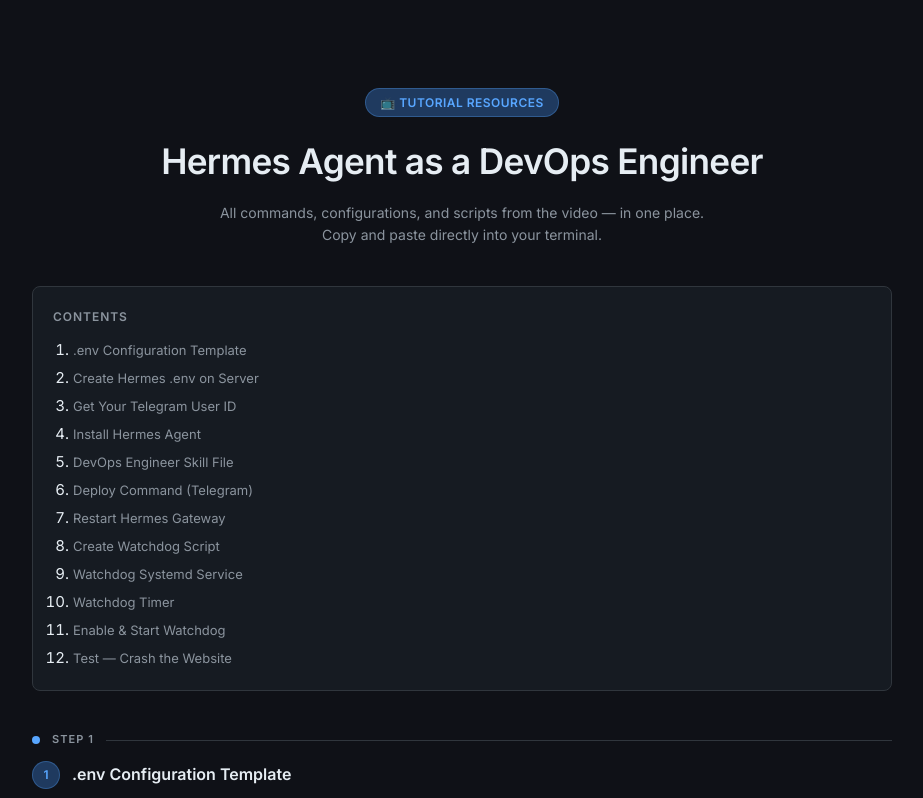
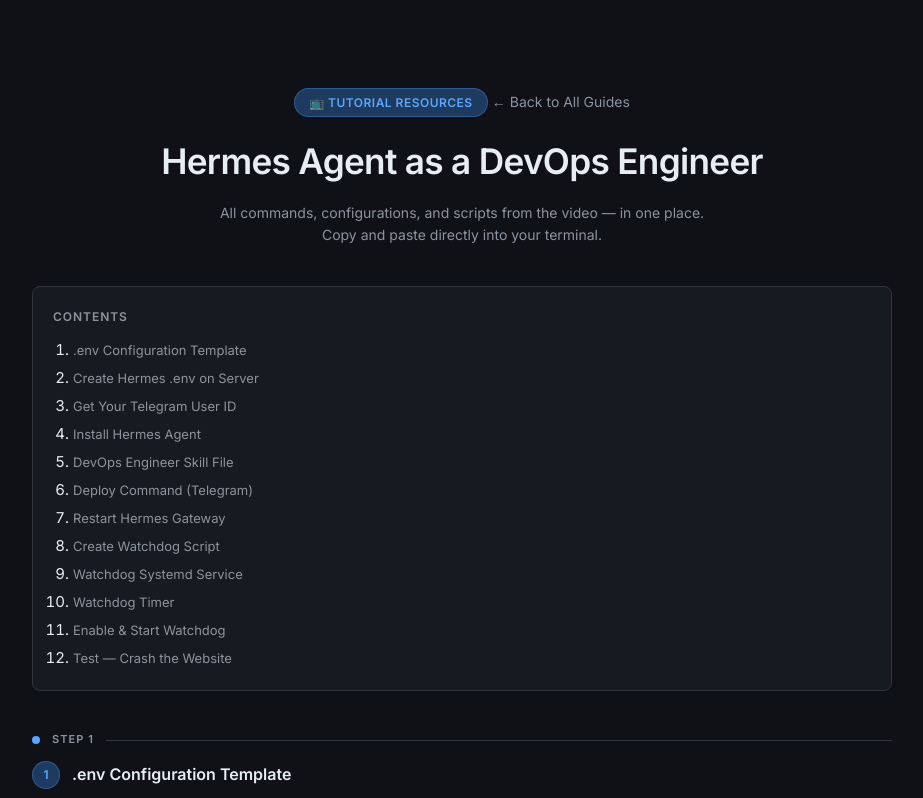
Before and after one commit to kavehhn174/techmag-guides, a plain HTML site: page hermes.html in a window 1280 px wide. Shown: the top 798 px of the page, without its empty margins (178-1101 px from the left). Drawn offline with Linux system fonts and the light colour scheme.

Commit message:
Update hermes.html

```diff
--- a/hermes.html
+++ b/hermes.html
@@ -60,6 +60,7 @@
 <div class="page">
 <div class="header">
   <div class="badge">📺 Tutorial Resources</div>
+  <a href="index.html" style="color: var(--color-text-muted); text-decoration: none; font-size: 14px;">← Back to All Guides</a>
   <h1>Hermes Agent as a DevOps Engineer</h1>
   <p>All commands, configurations, and scripts from the video — in one place. Copy and paste directly into your terminal.</p>
 </div>
```
